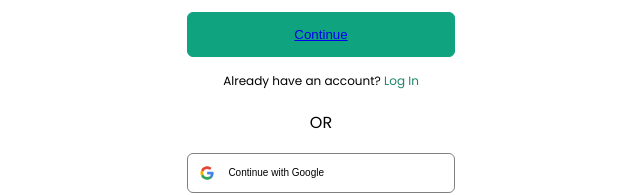
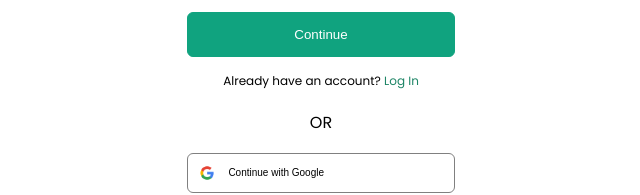
Before and after one commit to sanusi1995/ChatGPT_Clone, a plain HTML site: page signup.html in a window 1280 px wide. Shown: the part 334-529 px from the top of the page, 319-959 px from the left. Drawn offline with Linux system fonts and the light colour scheme.

Commit message:
signup-style-update

```diff
--- a/signup.html
+++ b/signup.html
@@ -20,7 +20,7 @@
                 <input type="password" placeholder="Password*" required>
 
                 <button class="btn2" id="btn2" onclick="passsword()">
-                    <a href="./dashboard.html">Continue</a>
+                    <a class="dashhh" href="./dashboard.html">Continue</a>
                 </button>
             </form>
 
--- a/style.css
+++ b/style.css
@@ -183,6 +183,11 @@
     border: 1px solid #10a37f;
     outline-color:#10a37f;
     color: #10a37f;
+}
+.container2 .form .btn2 .dashhh{
+    color: rgb(30, 133, 102);
+    text-decoration: none;
+    color: white;
 }
 .container2 .form button {
     padding: 10px;
@@ -444,6 +449,11 @@
         outline-width: 1px;
         transition: 3ms;
     }
+    .container2 .form .btn2 .dashhh{
+        color: rgb(30, 133, 102);
+        text-decoration: none;
+        color: white;
+    }
     .container2 .form input:hover {
         border: 1px solid #10a37f;
         outline-color:#10a37f;
```
